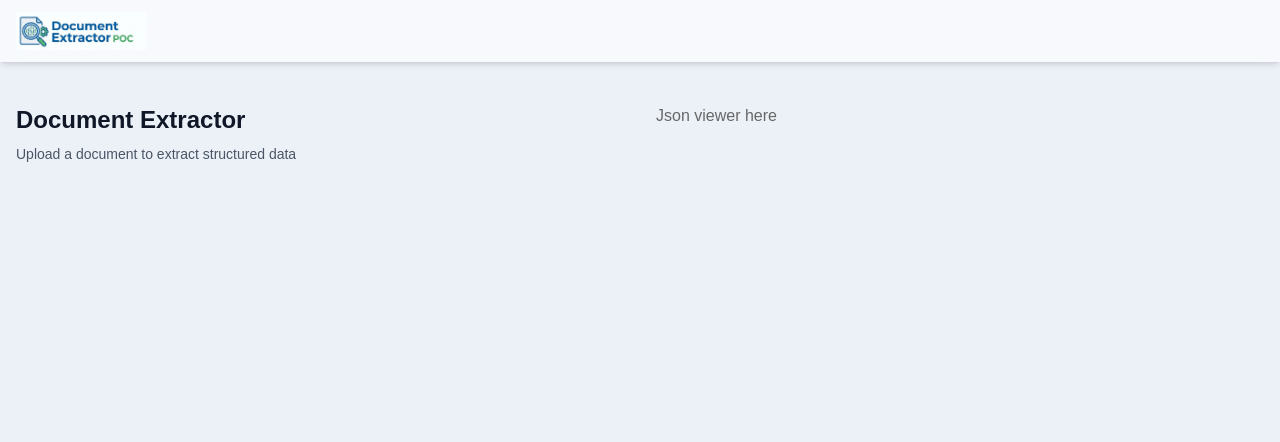
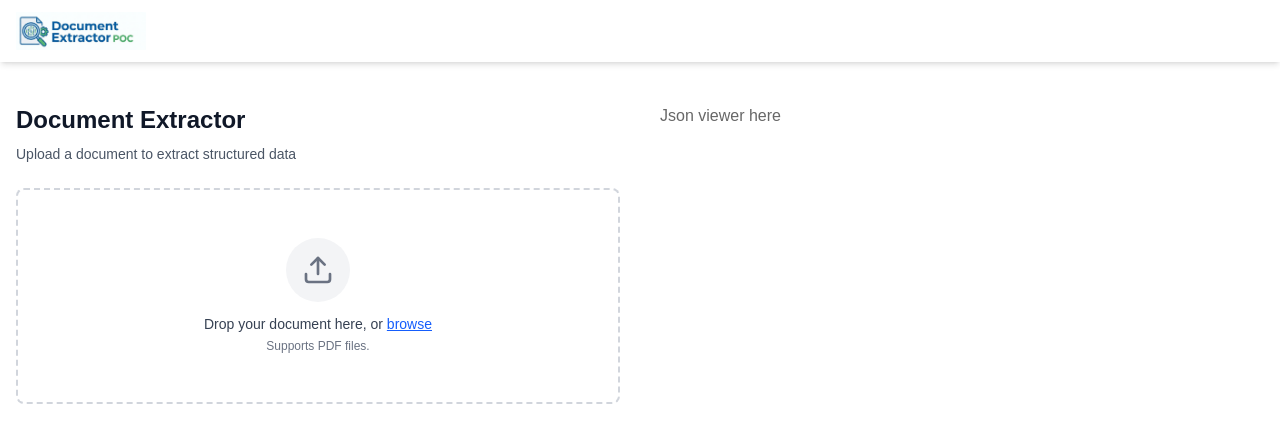
Before and after one commit to alonzojoe/doc-extract-poc, a React (Vite) app: page / in a window 1280 px wide. Shown: the top 442 px of the page. Built offline with nearby package versions, Linux system fonts and the light colour scheme.

Commit message:
feat: create new FileUpload component design ui ux

```diff
--- a/src/App.tsx
+++ b/src/App.tsx
@@ -1,15 +1,20 @@
 import { Navbar } from './components/layouts/navbar/navbar'
 import { Wrapper } from './components/container'
+import { FileUpload } from './components/features'
 
 function App() {
+
+  const handleFileSelect = () => {
+    console.log('file')
+  }
 
   return (
     <>
       <Navbar />
-      <main className="text-base text-sub antialiased h-dvh bg-accent">
+      <main className="text-base text-sub antialiased h-dvh bg-white">
         <section id="home" className="pt-28 lg:pt-20">
         <Wrapper className="px-4 py-6">
-            <div className="grid grid-cols-1 lg:grid-cols-2 gap-6 lg:gap-8">
+            <div className="grid grid-cols-1 lg:grid-cols-2 gap-8 lg:gap-10">
 
               <div className="space-y-6">
                 <div>
@@ -20,6 +25,8 @@ function App() {
                     Upload a document to extract structured data
                   </p>
                 </div>
+
+                <FileUpload onFileSelect={handleFileSelect} />
 
 
               </div>
--- /dev/null
+++ b/src/components/features/FileUpload.tsx
@@ -0,0 +1,120 @@
+import { useCallback, useState } from 'react';
+import { Upload, File, X } from 'lucide-react';
+import { cn } from '../../lib/utils';
+
+type FileUploadProps = {
+  onFileSelect: (file: File) => void;
+}
+
+export const FileUpload = ({ onFileSelect }: FileUploadProps) => {
+  const [isDragging, setIsDragging] = useState(false);
+  const [selectedFile, setSelectedFile] = useState<File | null>(null);
+
+  const handleDrag = useCallback((e: React.DragEvent) => {
+    e.preventDefault();
+    e.stopPropagation();
+    if (e.type === "dragenter" || e.type === "dragover") {
+      setIsDragging(true);
+    } else if (e.type === "dragleave") {
+      setIsDragging(false);
+    }
+  }, []);
+
+  const handleDrop = useCallback((e: React.DragEvent) => {
+    e.preventDefault();
+    e.stopPropagation();
+    setIsDragging(false);
+
+    const files = e.dataTransfer.files;
+    if (files && files[0]) {
+      setSelectedFile(files[0]);
+      onFileSelect(files[0]);
+    }
+  }, [onFileSelect]);
+
+  const handleFileInput = (e: React.ChangeEvent<HTMLInputElement>) => {
+    const files = e.target.files;
+    if (files && files[0]) {
+      setSelectedFile(files[0]);
+      onFileSelect(files[0]);
+    }
+  };
+
+  const removeFile = () => {
+    setSelectedFile(null);
+  };
+
+  return (
+    <div className="space-y-4">
+      <div
+        onDragEnter={handleDrag}
+        onDragLeave={handleDrag}
+        onDragOver={handleDrag}
+        onDrop={handleDrop}
+        className={cn(
+          "relative border-2 border-dashed rounded-lg p-12 transition-all",
+          "flex flex-col items-center justify-center gap-4",
+          "hover:border-gray-400 hover:bg-gray-50/50",
+          isDragging ? "border-blue-500 bg-blue-50/50" : "border-gray-300 bg-white"
+        )}
+      >
+        <div className="flex flex-col items-center gap-3">
+          <div className={cn(
+            "p-4 rounded-full transition-colors",
+            isDragging ? "bg-blue-100" : "bg-gray-100"
+          )}>
+            <Upload className={cn(
+              "w-8 h-8 transition-colors",
+              isDragging ? "text-blue-600" : "text-gray-500"
+            )} />
+          </div>
+
+          <div className="text-center">
+            <p className="text-sm font-medium text-gray-700 mb-1">
+              Drop your document here, or{' '}
+              <label className="text-blue-600 hover:text-blue-700 cursor-pointer underline">
+                browse
+                <input
+                  type="file"
+                  className="hidden"
+                  onChange={handleFileInput}
+                  accept=".pdf"
+                />
+              </label>
+            </p>
+            <p className="text-xs text-gray-500">
+              Supports PDF files.
+            </p>
+          </div>
+        </div>
+      </div>
+
+      {selectedFile && (
+        <div className="border border-gray-200 rounded-lg p-4 bg-white">
+          <div className="flex items-center justify-between">
+            <div className="flex items-center gap-3 flex-1 min-w-0">
+              <div className="p-2 bg-blue-50 rounded">
+                <File className="w-5 h-5 text-blue-600" />
+              </div>
+              <div className="flex-1 min-w-0">
+                <p className="text-sm font-medium text-gray-900 truncate">
+                  {selectedFile.name}
+                </p>
+                <p className="text-xs text-gray-500">
+                  {(selectedFile.size / 1024).toFixed(2)} KB
+                </p>
+              </div>
+            </div>
+            <button
+              onClick={removeFile}
+              className="p-1 hover:bg-gray-100 rounded transition-colors"
+              aria-label="Remove file"
+            >
+              <X className="w-5 h-5 text-gray-500" />
+            </button>
+          </div>
+        </div>
+      )}
+    </div>
+  );
+};
--- /dev/null
+++ b/src/components/features/index.ts
@@ -0,0 +1 @@
+export * from "./FileUpload"
```
